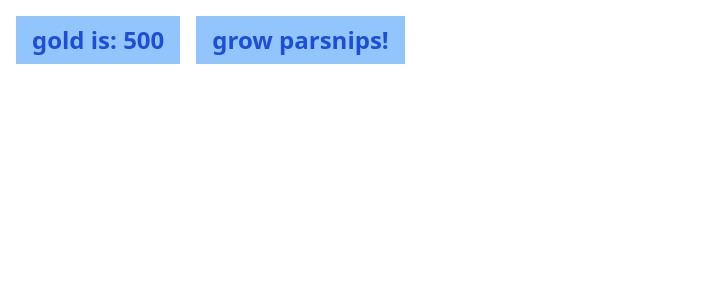
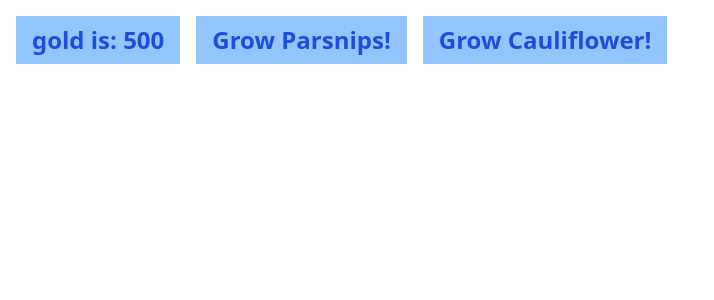
Before and after one commit to Jack-Kel/sdewin, a React (Vite) app: page / in a window 1280 px wide. Shown: the top 300 px of the page, without its empty margins (0-714 px from the left). Built offline with nearby package versions, Linux system fonts and the light colour scheme.

Commit message:
Add cauliflower, baby

```diff
--- a/src/App.jsx
+++ b/src/App.jsx
@@ -1,45 +1,66 @@
 import { useState, useEffect, useRef, Children } from 'react'
 import './App.css'
+
+const cropData = {
+  parsnips: {
+    cost: 20,
+    growTime: 4000,
+    sellPrice: {
+      base: 35
+      //add more prices here
+    }
+  },
+  cauliflower: {
+    cost: 80,
+    growTime: 12000,
+    sellPrice: {
+      base: 175
+    }
+  }
+}
 
 function App() {
   const lastUpdate = useRef(performance.now())
   const [gold, setGold] = useState(500)
   const [crops, setCrops] = useState({})
 
-  const growParsnips = () => {
-    if(gold > 20){
-      setGold((gold) => gold - 20)
+  const growCrop = (crop) => {
+    return () => {
+      if(gold > cropData[crop].cost){
+        setGold((gold) => gold - cropData[crop].cost)
 
         setCrops((crops) => {
-        crops["parsnips"] = 4000
+          crops[crop] = cropData[crop].growTime
           return crops
         })
+      }
     }
   }
   //https://isaacsukin.com/news/2015/01/detailed-explanation-javascript-game-loops-and-timing
   // if you want to impove game loop/update time
   const tick = (now) => {
     const delta = now - lastUpdate.current
-    console.log(delta)
     lastUpdate.current = now
 
     //Game loop here:
+    for(const crop in cropData){
       setCrops((crops) => {
-      crops["parsnips"] -= delta
+        crops[crop] -= delta
         return crops
       })
-    if (crops["parsnips"] <= 0){
-      setGold((gold) => gold + 35)
+      if (crops[crop] <= 0){
+        setGold((gold) => gold + cropData[crop].sellPrice.base)
         setCrops((crops) => {
-        delete crops["parsnips"]
+          delete crops[crop]
           return crops
         })
       }
+    }
+
     window.requestAnimationFrame(tick)
   }
 
   useEffect(() => {
-    console.log("game start")
     tick(lastUpdate.current)
   }, [])
 
@@ -48,8 +69,11 @@ function App() {
       <Button onClick={() => setGold((gold) => gold + 1)}>
         gold is: {gold}
       </Button>
-      <Button onClick={growParsnips}>
-        grow parsnips!
+      <Button onClick={growCrop("parsnips")}>
+        Grow Parsnips!
+      </Button>
+      <Button onClick={growCrop("cauliflower")}>
+        Grow Cauliflower!
       </Button>
     </div>
   )
```
Lines whose indentation alone changed are shown as unchanged.
